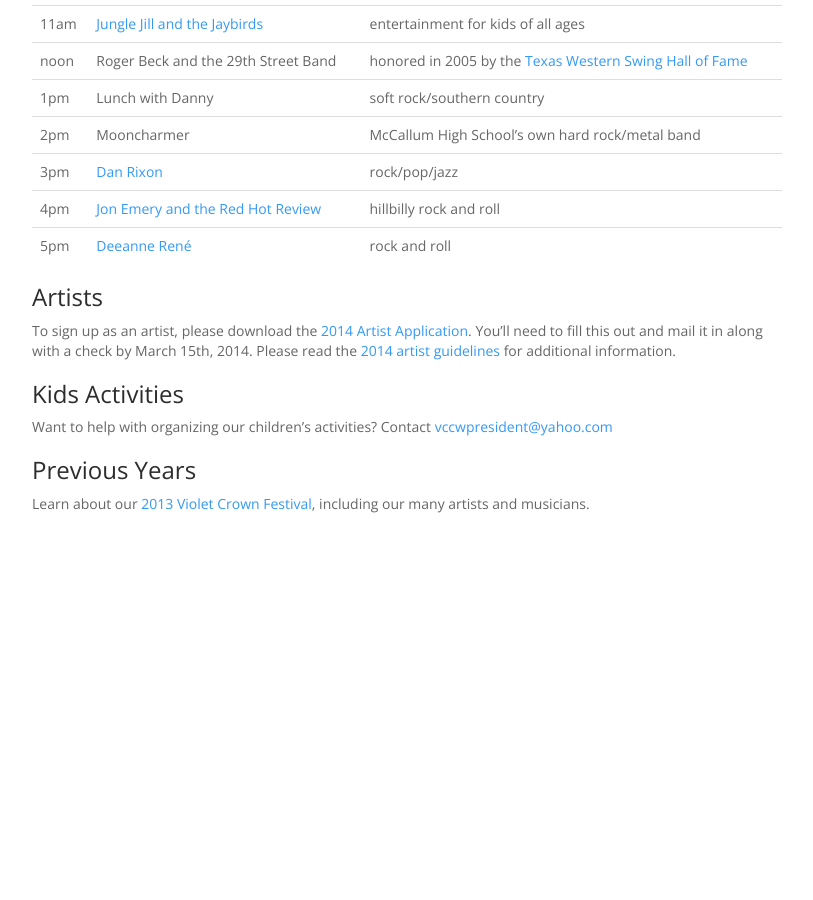
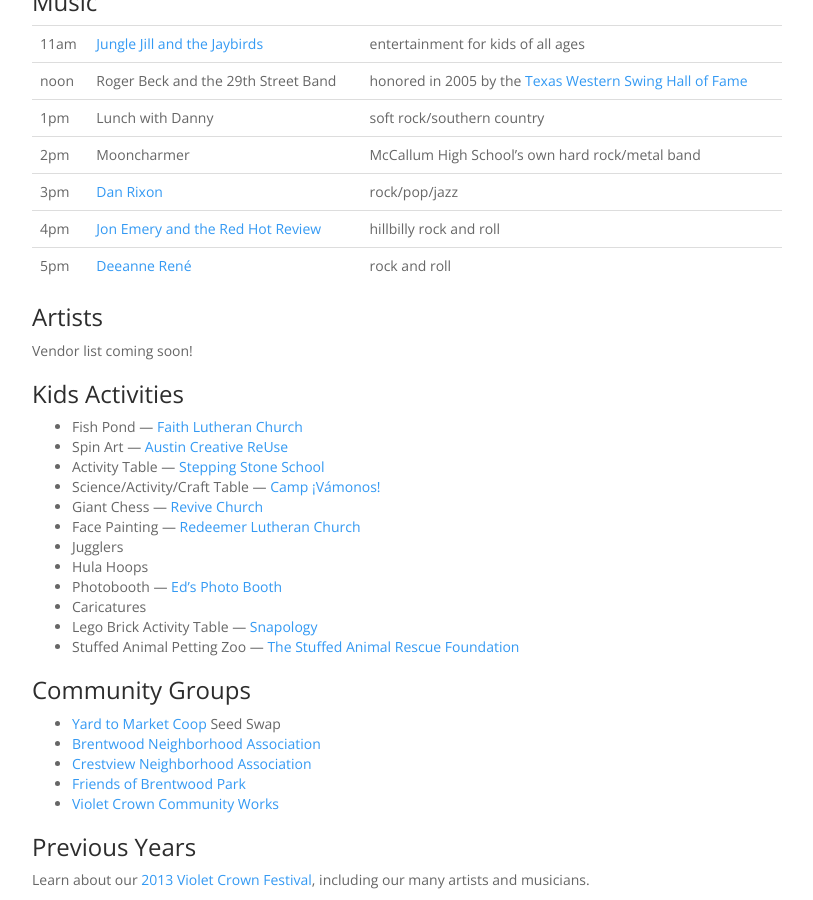
Before and after one commit to vccw/vccw.github.io, a Jekyll site: the page built from vcf.md, in a window 1280 px wide and 900 px high, scrolled down 1272 px. Shown: the whole window, without its empty margins (38-851 px from the left). Built offline with Jekyll 4.4.1, drawn with Linux system fonts in a browser that asks for light colours; comment, search, counter and statistics services are not loaded; before the commit the page ends 1796 px from its top, so only the background shows below that; some of the changed text lies outside the part shown.

Commit message:
Update kids activities and community groups

```diff
--- a/vcf.md
+++ b/vcf.md
@@ -53,13 +53,30 @@
 
 ### Artists
 
-To sign up as an artist, please download the [2014 Artist Application](docs/2014_VCF_Vendor_App.pdf).
-You'll need to fill this out and mail it in along with a check by March 15th, 2014.  Please read the
-[2014 artist guidelines](docs/2014_VCF_Vendor_Guidelines.pdf) for additional information.
+Vendor list coming soon!
 
 ### Kids Activities
 
-Want to help with organizing our children's activities? Contact <vccwpresident@yahoo.com>
+* Fish Pond &mdash; [Faith Lutheran Church](http://www.faithlutheranaustin.org/)
+* Spin Art &mdash; [Austin Creative ReUse](http://austincreativereuse.org/)
+* Activity Table &mdash; [Stepping Stone School](http://www.steppingstoneschool.com/)
+* Science/Activity/Craft Table &mdash; [Camp ¡Vámonos!](http://www.campvamonos.com/)
+* Giant Chess &mdash; [Revive Church](http://revivechurchtx.com/)
+* Face Painting &mdash; [Redeemer Lutheran Church](http://redeemer.net)
+* Jugglers
+* Hula Hoops
+* Photobooth &mdash; [Ed's Photo Booth](http://www.edsphotobooth.com/)
+* Caricatures
+* Lego Brick Activity Table &mdash; [Snapology](http://snapology.com)
+* Stuffed Animal Petting Zoo &mdash; [The Stuffed Animal Rescue Foundation](http://thesarf.org/)
+
+### Community Groups
+
+* [Yard to Market Coop](http://yardtomarket.coop) Seed Swap
+* [Brentwood Neighborhood Association](brentwoodaustin.blogspot.com)
+* [Crestview Neighborhood Association](http://www.crestviewna.org/)
+* [Friends of Brentwood Park](http://friendsofbrentwoodpark.org/)
+* [Violet Crown Community Works](http://violetcrowncommunity.com/about/)
 
 ### Previous Years
 
```
Also changed, not shown: other parts of vcf.md (+1 -1 lines), index.md (+1 -9 lines).
